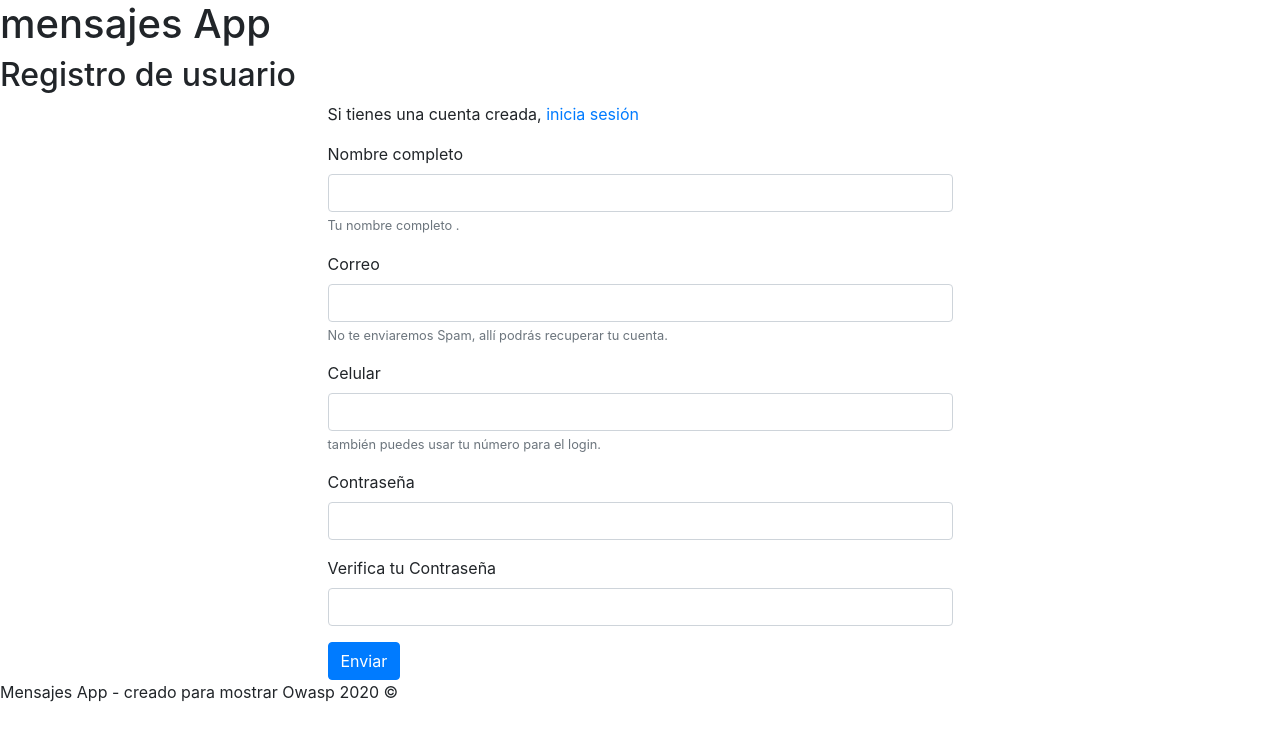
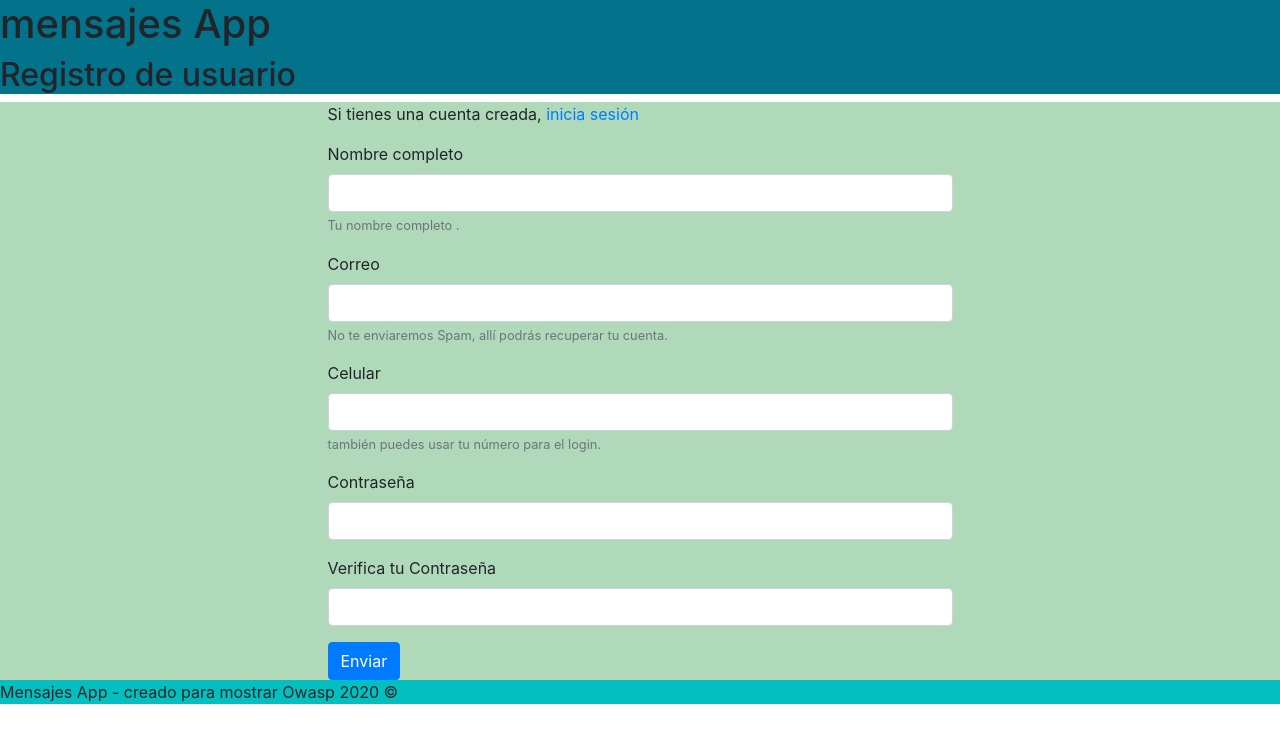
Before and after one commit to CuervoFail/MENSAJES-PHP, a PHP site: page /registro.php in a window 1280 px wide. Shown: the top 743 px of the page. Run offline with PHP 8.4, Linux system fonts and the light colour scheme.

Commit message:
Actualizacion 2

```diff
--- a/Login.php
+++ b/Login.php
@@ -4,6 +4,7 @@
 		<meta charset="utf-8">
 		<title>Inicio de sesión - mensajes App</title>
 		<link rel="stylesheet" href="https://cdn.jsdelivr.net/npm/bootstrap@4.5.3/dist/css/bootstrap.min.css" integrity="sha384-TX8t27EcRE3e/ihU7zmQxVncDAy5uIKz4rEkgIXeMed4M0jlfIDPvg6uqKI2xXr2" crossorigin="anonymous">
+		<link rel="stylesheet" type="text/css" href="style.css">
 	</head>
 	<body>
 		<header>
--- a/Registro.php
+++ b/Registro.php
@@ -4,6 +4,7 @@
 		<meta charset="utf-8">
 		<title>Registro de usuario - mensajes App</title>
 		<link rel="stylesheet" href="https://cdn.jsdelivr.net/npm/bootstrap@4.5.3/dist/css/bootstrap.min.css" integrity="sha384-TX8t27EcRE3e/ihU7zmQxVncDAy5uIKz4rEkgIXeMed4M0jlfIDPvg6uqKI2xXr2" crossorigin="anonymous">
+		<link rel="stylesheet" type="text/css" href="style.css">
 	</head>
 	<body>
 		<header>
--- /dev/null
+++ b/style.css
@@ -0,0 +1,9 @@
+header {
+	background-color: #03738C;
+}
+section {
+	background-color: #B0D9BA;
+}
+footer {
+	background-color: #04BFBF;
+}
```
